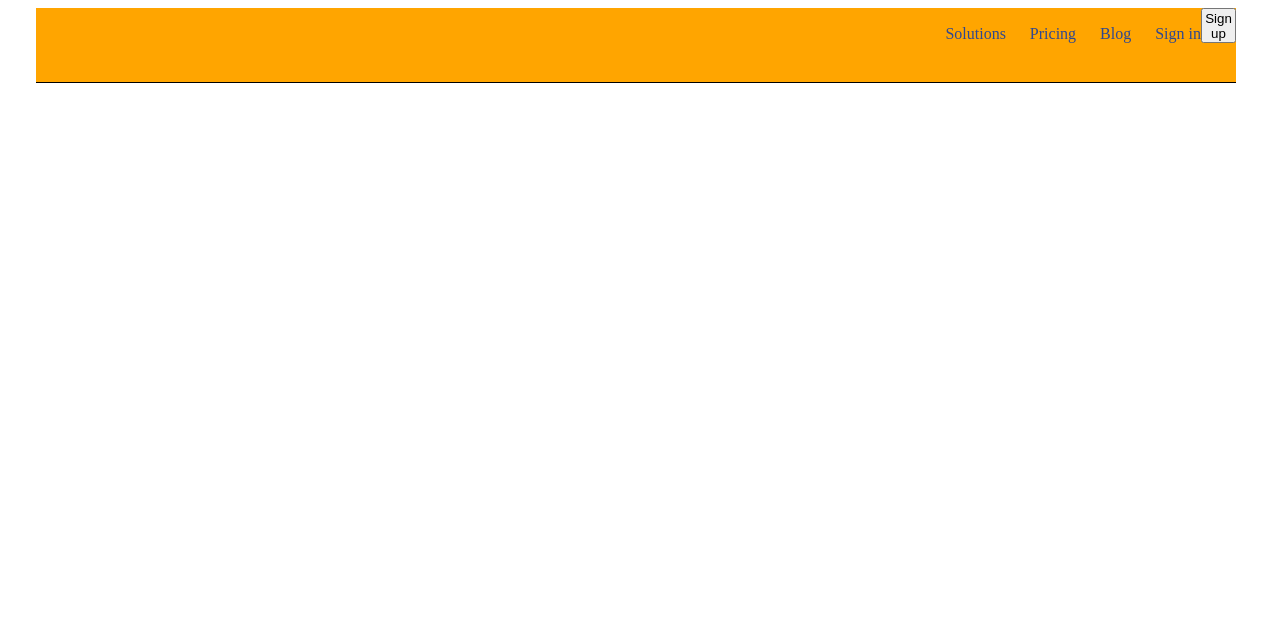
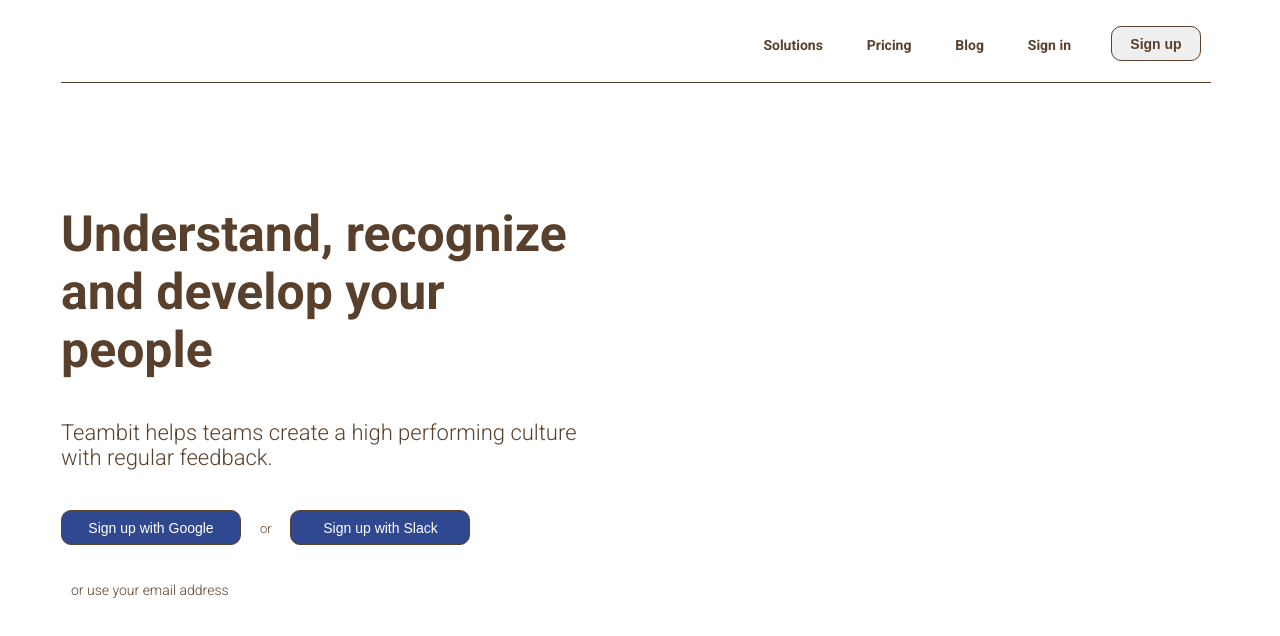
Before and after one commit to larry98official/node-sass-teambit, a website: page node-sass-teambit/index.html in a window 1280 px wide. Drawn offline with Linux system fonts and the light colour scheme.

Commit message:
node-sass-teambit

```diff
--- a/node-sass-teambit/index.html
+++ b/node-sass-teambit/index.html
@@ -4,6 +4,7 @@
         <meta charset="utf-8">
         <title>node-sass-teambit</title>
         <link rel="stylesheet" href="dist/css/app.css">
+        <link href="https://fonts.googleapis.com/css2?family=Roboto:wght@300;700&display=swap" rel="stylesheet">
     </head>
     <body>
         <header>
@@ -22,11 +23,36 @@
                             </ul>
                         </div>
                         <div class="hd_right">
-                            <button type="button" name="button" class="header__menubtn">Sign up</button>
+                            <button type="button" name="button" class="header__menubtn"><a href="#">Sign up</a></button>
                         </div>
                     </div>
                 </div>
             </nav>
         </header>
+        <main>
+            <nav>
+                <div class="main__content-right">
+                    <div class="main__titles">
+                        <h1>Understand, recognize and develop your people</h1>
+                        <p>Teambit helps teams create a high performing culture with regular feedback.</p>
+                    </div>
+                    <div class="main__sign">
+                        <div class="main__form">
+                            <form class="btn__form" action="index.html" method="post">
+                                <button type="button" name="button" class="main__btn"><a href="#" class="form__font" id="form__color">Sign up with Google</a></button>
+                                <label>or</label>
+                                <button type="button" name="button" class="main__btn"><a href="#" class="form__font" id="form__color">Sign up with Slack</a></button>
+                            </form>
+                        </div>
+                        <div class="main__privacy">
+                            <a href="#" class="form__font">or use your email address</a>
+                        </div>
+                    </div>
+                </div>
+                <div class="main__content-left">
+                    <img src="" alt="">
+                </div>
+            </nav>
+        </main>
     </body>
 </html>
--- a/node-sass-teambit/src/scss/partials/_common.scss
+++ b/node-sass-teambit/src/scss/partials/_common.scss
@@ -1,4 +1,47 @@
+body {
+    font-family: $font;
+    color: #58402c;
+}
+
 a {
-    color: #30488F;
+    color: #58402c;
     text-decoration: none;
+    padding: 0 10px;
+    font-size: 14px;
+    font-weight: 600;
 }
+
+nav {
+    max-width: 1150px;
+    margin: 0 auto;
+}
+
+h1 {
+    font-size: 50px;
+    font-weight: 600;
+}
+
+h2 {
+    font-size: 26px;
+}
+
+p {
+    font-size: 22px;
+}
+
+button {
+    height: 35px;
+}
+
+label {
+    font-size: 13px;
+    padding: 15px;
+}
+
+.form__font {
+    font-weight: 400;
+}
+
+#form__color {
+    color: white;
+}
--- a/node-sass-teambit/src/scss/partials/_header.scss
+++ b/node-sass-teambit/src/scss/partials/_header.scss
@@ -1,33 +1,32 @@
 header {
     nav {
-        max-width: 1200px;
-        margin: 0 auto;
         .header__wrapper {
             height: 75px;
             margin: auto 0;
             border-bottom: $border;
-            background-color: $primary_color;
         }
         .header__wrapper__left {
             float: left;
-            background-image: orange;
         }
         .header__wrapper__right {
             display: block;
             float: right;
+            padding-top: 10px;
             .hd_left{
                 float: left;
                 .menu__item {
                     display: inline-block;
                     vertical-align: middle;
-                    margin-left: 20px;
+                    padding-left: 20px;
                 }
             }
             .hd_right {
                 float: left;
+                padding: 8px 10px 0 30px;
                 .header__menubtn {
-                    height: 35px;
-                    width: 35px;
+                    width: 90px;
+                    border-radius: $border-radius;
+                    border: $border;
                 }
             }
         }
--- a/node-sass-teambit/src/scss/partials/_main.scss
+++ b/node-sass-teambit/src/scss/partials/_main.scss
@@ -0,0 +1,30 @@
+main {
+    nav {
+        margin-bottom: 80px;
+        .main__content-right {
+            width: 45%;
+            float: left;
+            .main__titles {
+                margin-bottom: 40px;
+            }
+            .main__sign {
+                .btn__form {
+                    margin: 0 auto 35px;
+                    .main__btn {
+                        width: 180px;
+                        color: white;
+                        background-color: $button_color;
+                        padding: 0 10px;
+                        display: inline-block;
+                        border: $border;
+                        border-radius: $border-radius;
+                    }
+                }
+            }
+        }
+        .main__content-left {
+            width: 55%;
+            float: right;
+        }
+    }
+}
--- a/node-sass-teambit/src/scss/partials/_variables.scss
+++ b/node-sass-teambit/src/scss/partials/_variables.scss
@@ -1,7 +1,9 @@
-$primary_color: orange;
+$primary_color: #58402c;
 $secondary_color: yellow;
 $secondary_color_hover: rgba(255,5,0,0.8);
+$button_color: #30488F;
 $font: 'Roboto', sans-serif;
 $card_width: (100vw / 5);
-$border: 1px solid black;
+$border: 1px solid #58402c;
 $shadow: 0 0 0 3px black;
+$border-radius: 10px;
```
Also changed, not shown: node-sass-teambit/dist/css/app.css.
